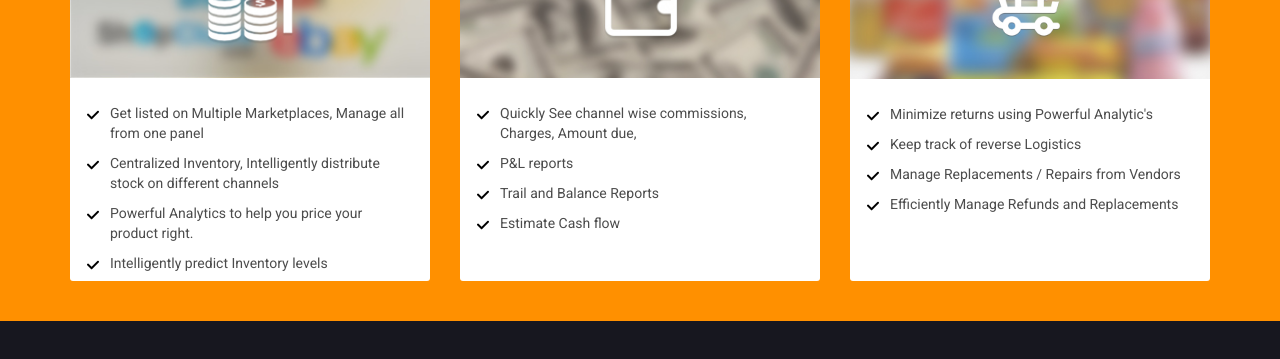
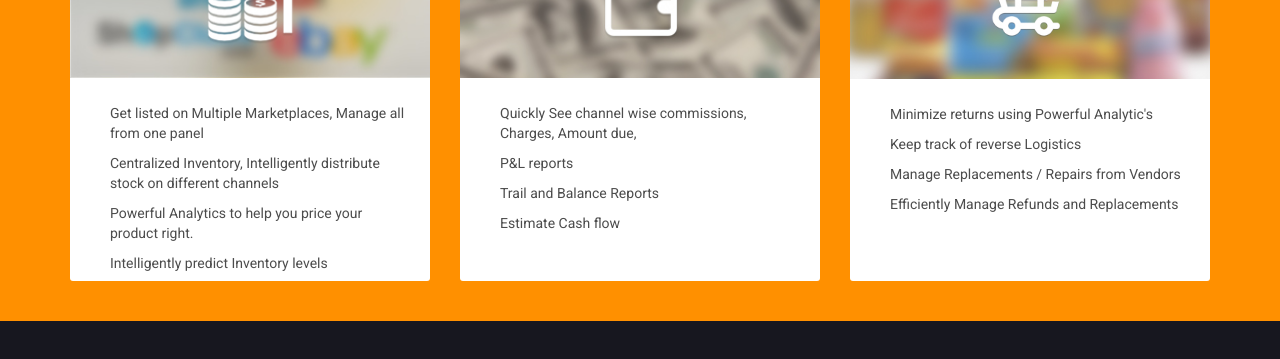
Before and after one commit to paxcom/paxcom.github.io, a Jekyll site: the page built from products/eGenie/index.html, in a window 1280 px wide. Shown: the part 2123-2482 px from the top of the page. Built offline with Jekyll 4.4.1, drawn with Linux system fonts in a browser that asks for light colours; comment, search, counter and statistics services are not loaded.

Commit message:
update css

```diff
--- a/css/style.css
+++ b/css/style.css
@@ -2116,7 +2116,7 @@ a.custom-thumbnail:hover{background: #c23535; /* Old browsers */
     list-style: outside none none;
     margin: 0;
     padding:10px 20px 0px 40px;
-    background: url(../images/tick-icon.png) no-repeat scroll 15px 14px;
+
 
 }
 a.feature ul.custom-list li	{color:#4c4c4c;}
```
